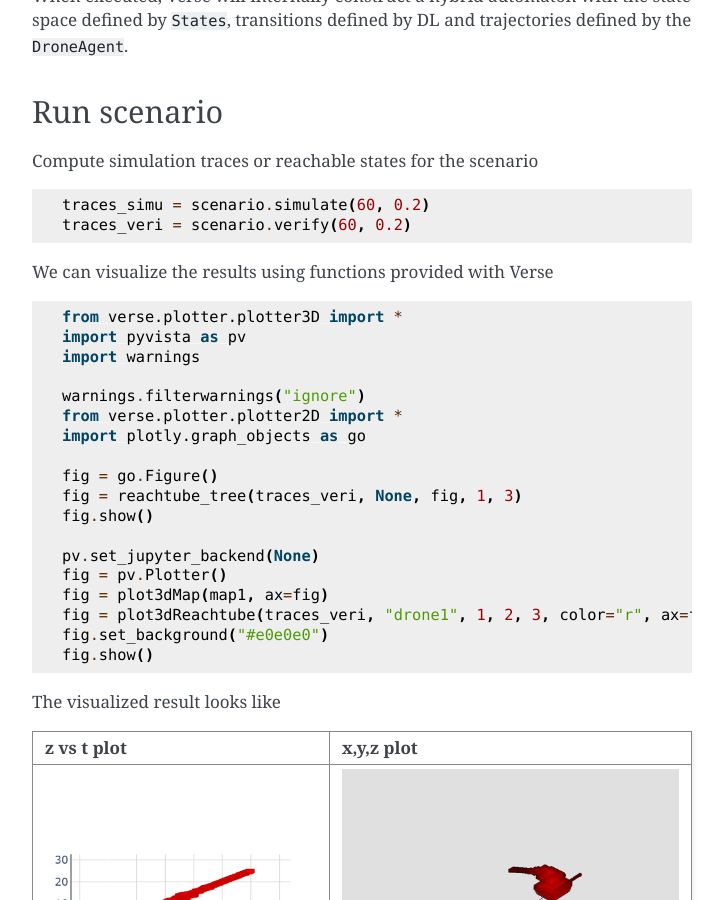
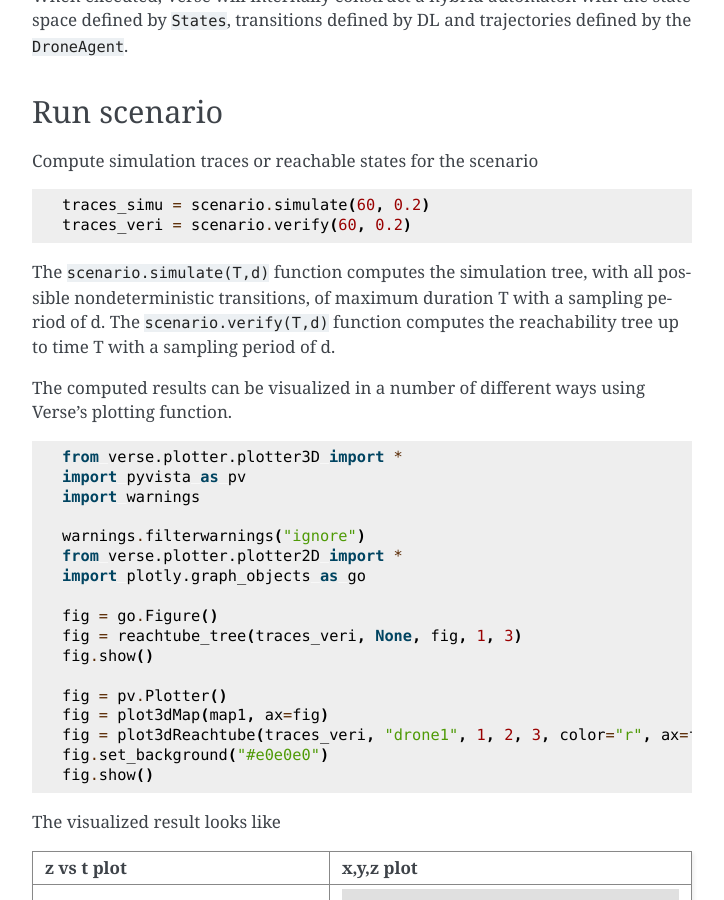
Before and after one commit to AutoVerse-ai/Verse-library, a Sphinx documentation site: the page built from docs/source/creating_scenario_in_verse.md, in a window 1280 px wide and 900 px high, scrolled down 2924 px. Shown: the whole window, without its empty margins (388-1112 px from the left). Built offline with Sphinx 7.4.7, drawn with Linux system fonts in a browser that asks for light colours.

Commit message:
Editing the execution of scenarios

````diff
--- a/docs/source/creating_scenario_in_verse.md
+++ b/docs/source/creating_scenario_in_verse.md
@@ -108,7 +108,10 @@ traces_simu = scenario.simulate(60, 0.2)
 traces_veri = scenario.verify(60, 0.2)
 ```
 
-We can visualize the results using functions provided with Verse
+The <code>scenario.simulate(T,d)</code> function computes the simulation tree, with all possible nondeterministic transitions, of maximum duration T with a sampling period of d. The <code>scenario.verify(T,d)</code> function computes the  reachability tree up to time T with a sampling period of d.
+
+
+The computed results can be visualized in a number of different ways using Verse's plotting function.
 
 ```python
 from verse.plotter.plotter3D import *
@@ -123,7 +126,6 @@ fig = go.Figure()
 fig = reachtube_tree(traces_veri, None, fig, 1, 3)
 fig.show()
 
-pv.set_jupyter_backend(None)
 fig = pv.Plotter()
 fig = plot3dMap(map1, ax=fig)
 fig = plot3dReachtube(traces_veri, "drone1", 1, 2, 3, color="r", ax=fig)
````
